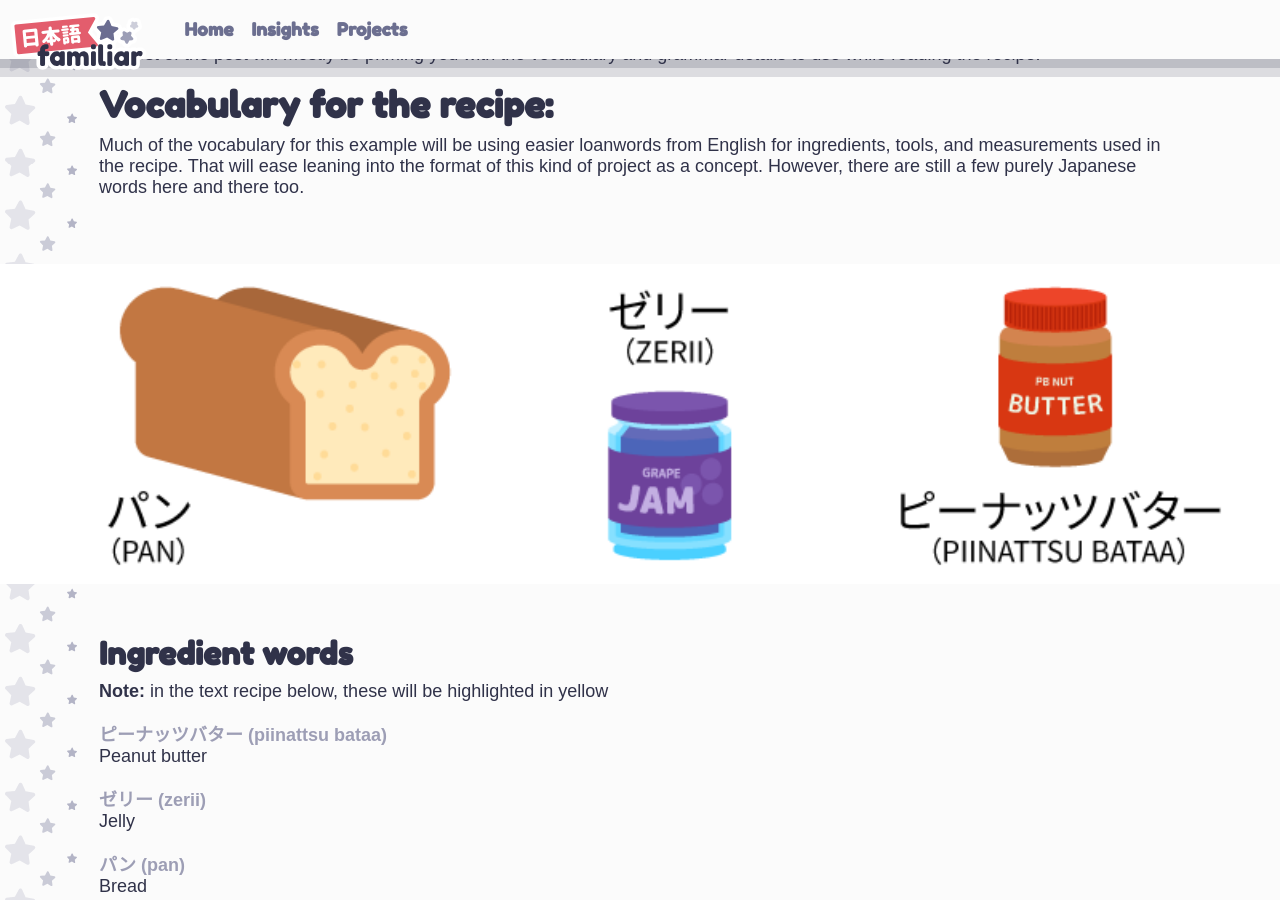
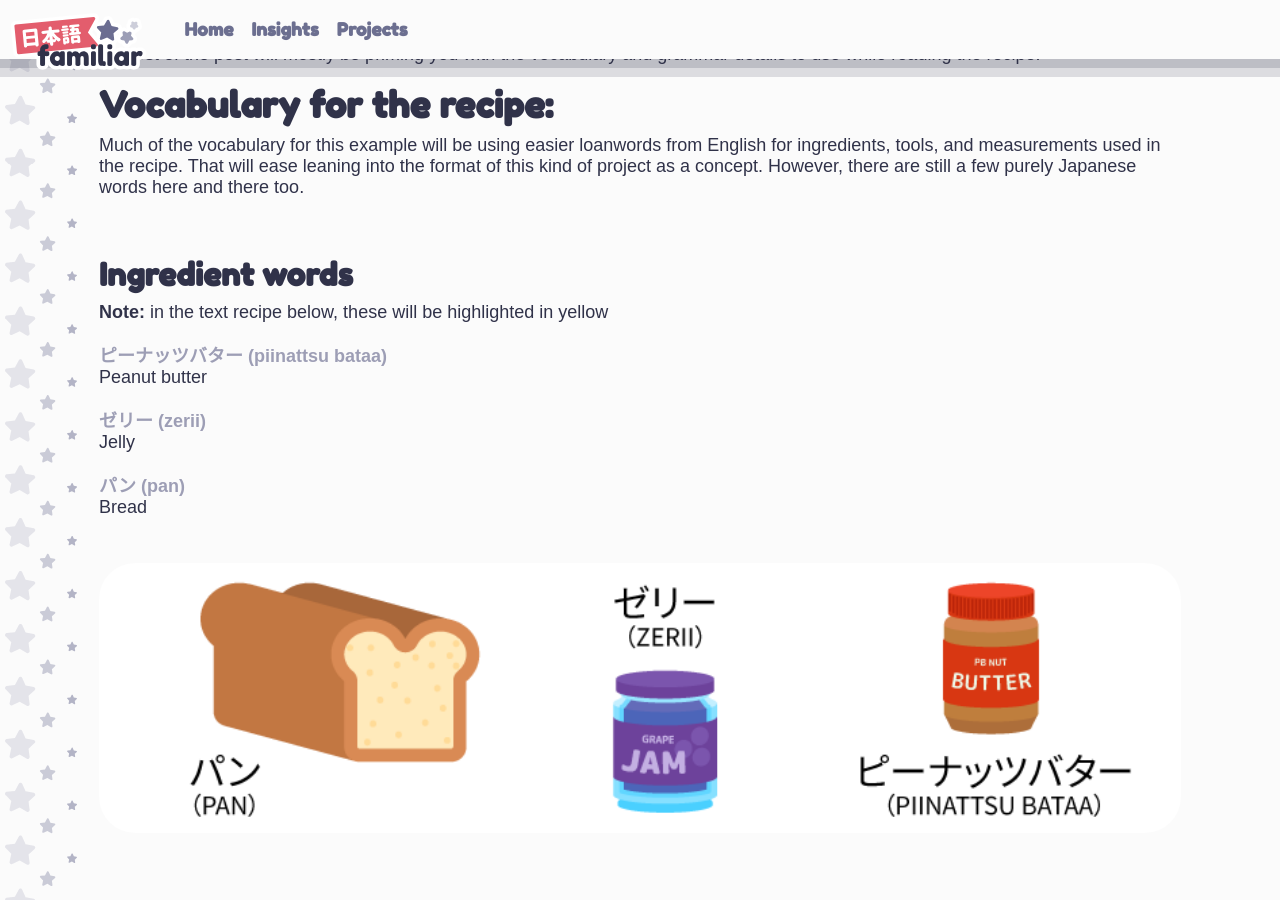
Before and after one commit to NihongoFamiliar/NihongoFamiliar.github.io, a Jekyll site: the page built from _posts/2024-01-02-pb-and-j-but-in-japanese.html, in a window 1280 px wide and 900 px high, scrolled down 1024 px. Built offline with Jekyll 4.4.1, drawn with Linux system fonts in a browser that asks for light colours; some web fonts are replaced; comment, search, counter and statistics services are not loaded.

Commit message:
Update 2024-01-02-pb-and-j-but-in-japanese.html

```diff
--- a/_posts/2024-01-02-pb-and-j-but-in-japanese.html
+++ b/_posts/2024-01-02-pb-and-j-but-in-japanese.html
@@ -18,9 +18,6 @@ permalink: "/insights/study-with-pb-and-j/"
 <h2>Vocabulary for the recipe:</h2>
 <p>Much of the vocabulary for this example will be using easier loanwords from English for ingredients, tools, and measurements used in the recipe. That will ease leaning into the format of this kind of project as a concept. However, there are still a few purely Japanese words here and there too.</p>
 <br />
-<figure class="image-card full">
-	<img src="/assets/images/blogs/post-26_img-1.png" alt="The following vocabulary for ingredient words used in this recipe, but with cute pictures accompanied." />
-</figure>
 <h3>Ingredient words</h3>
 <p><strong>Note:</strong> in the text recipe below, these will be highlighted in <span style=”background-color:#ffff00;”>yellow</span></p>
 <dl>
@@ -31,11 +28,11 @@ permalink: "/insights/study-with-pb-and-j/"
 <dt>パン (pan)</dt>
 <dd>Bread</dd>
 </dl>
+<figure class="image-card wide">
+	<img src="/assets/images/blogs/post-26_img-1.png" alt="The following vocabulary for ingredient words used in this recipe, but with cute pictures accompanied." />
+</figure>
 <br /><br /><br />
 
-<figure class="image-card full">
-	<img src="/assets/images/blogs/post-26_img-2.png" alt="The following vocabulary for measurement words used in this recipe, but with cute pictures accompanied." />
-</figure>
 <h3>Measurement words <em>(e.g. counters)</em></h3>
 <p><strong>Note:</strong>in the text recipe below, these will be highlighted in <span style=”background-color:#ff0000;”>red</span></p>
 <dl>
@@ -46,11 +43,11 @@ permalink: "/insights/study-with-pb-and-j/"
 <dt>まいめ (maime)</dt>
 <dd>The ordered number of a sheet (e.g. 1st, 2nd, 3rd, etc.)</dd>
 </dl>
+<figure class="image-card wide">
+	<img src="/assets/images/blogs/post-26_img-2.png" alt="The following vocabulary for measurement words used in this recipe, but with cute pictures accompanied." />
+</figure>
 <br /><br /><br />
 
-<figure class="image-card full">
-	<img src="/assets/images/blogs/post-26_img-3.png" alt="The following vocabulary for action words used in this recipe, but with cute pictures accompanied." />
-</figure>
 <h3>Action words</h3>
 <p><strong>Note:</strong> in the text recipe below, these will be highlighted in <span style=”background-color:#0000ff; color:#ffffff;”>blue</span></p>
 <dl>
@@ -65,6 +62,9 @@ To push together
 <dt>たべる (taberu)</dt>
 <dd>To eat</dd>
 </dl>
+<figure class="image-card wide">
+	<img src="/assets/images/blogs/post-26_img-3.png" alt="The following vocabulary for action words used in this recipe, but with cute pictures accompanied." />
+</figure>
 <br /><br /><br />
 
 <h2 id=”recipe”>The recipe:</h2>
```
